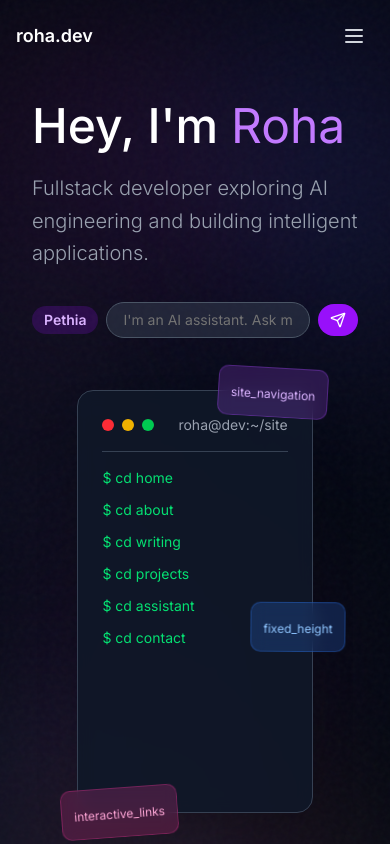
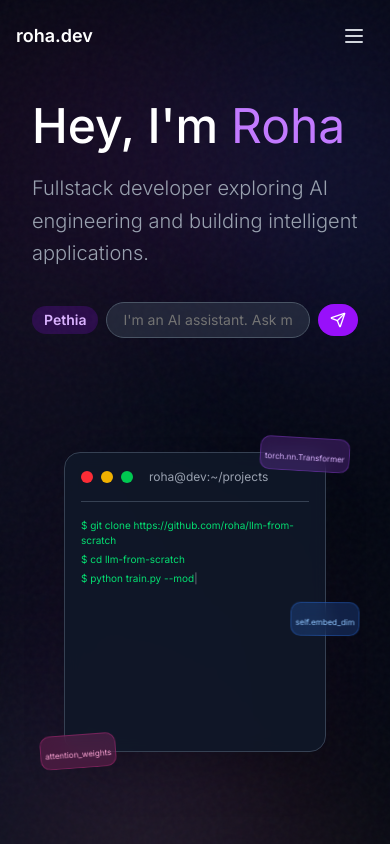
Before and after one commit to row-huh/roha.dev-v3, a Next.js app in the folder src/: page / in a window 390 px wide. Shown: the top 844 px of the page. Built offline with nearby package versions, Linux system fonts and the light colour scheme.

Commit message:
fixed terminal responsiveness

```diff
--- a/src/components/terminal-animation.tsx
+++ b/src/components/terminal-animation.tsx
@@ -1,76 +1,134 @@
 "use client"
 
-import { motion } from "framer-motion"
-import Link from "next/link"
+import { useState, useEffect } from "react"
+import { motion, AnimatePresence } from "framer-motion"
 
-export default function InteractiveDirectory() {
-  const pages = [
-    { name: "Home", href: "/" },
-    { name: "About", href: "/about" },
-    { name: "Writing", href: "/writing" },
-    { name: "Projects", href: "/projects" },
-    { name: "Assistant", href: "/assistant" },
-    { name: "Contact", href: "/contact" },
+export default function TerminalAnimation() {
+  const [currentLine, setCurrentLine] = useState(0)
+  const [currentChar, setCurrentChar] = useState(0)
+  const [displayedText, setDisplayedText] = useState<string[]>([])
+
+  const codeLines = [
+    "$ git clone https://github.com/roha/llm-from-scratch",
+    "$ cd llm-from-scratch",
+    "$ python train.py --model transformer --layers 12",
+    "Loading dataset... ✓",
+    "Initializing model with 117M parameters...",
+    "Training epoch 1/100...",
+    "Loss: 4.2847 → 3.9234 → 3.6891",
+    "Attention patterns emerging...",
+    "$ python generate.py --prompt 'The future of AI'",
+    "Generating: The future of AI is bright and full of...",
   ]
 
+  useEffect(() => {
+    if (currentLine < codeLines.length) {
+      const line = codeLines[currentLine]
+      if (currentChar < line.length) {
+        const timer = setTimeout(() => {
+          setDisplayedText((prev) => {
+            const newText = [...prev]
+            if (!newText[currentLine]) newText[currentLine] = ""
+            newText[currentLine] = line.slice(0, currentChar + 1)
+            return newText
+          })
+          setCurrentChar(currentChar + 1)
+        }, 50)
+        return () => clearTimeout(timer)
+      } else {
+        const timer = setTimeout(() => {
+          setCurrentLine(currentLine + 1)
+          setCurrentChar(0)
+        }, 1000)
+        return () => clearTimeout(timer)
+      }
+    } else {
+      const timer = setTimeout(() => {
+        setCurrentLine(0)
+        setCurrentChar(0)
+        setDisplayedText([])
+      }, 3000)
+      return () => clearTimeout(timer)
+    }
+  }, [currentLine, currentChar, codeLines])
+
   return (
-    <div className="relative">
+    <div className="relative w-full flex justify-center px-4">
       {/* Terminal Window */}
       <motion.div
         initial={{ opacity: 0 }}
         animate={{ opacity: 1 }}
         transition={{ duration: 0.8 }}
-        className="bg-gray-900/90 backdrop-blur-sm border border-gray-700 rounded-2xl p-6 shadow-2xl w-full"
+        className="bg-gray-900/90 backdrop-blur-sm border border-gray-700 rounded-2xl p-4 sm:p-6 shadow-2xl
+                   w-full max-w-3xl h-[300px] sm:h-96 overflow-hidden"
       >
         {/* Terminal Header */}
         <div className="flex items-center gap-2 mb-4 pb-4 border-b border-gray-700">
           <div className="w-3 h-3 bg-red-500 rounded-full" />
           <div className="w-3 h-3 bg-yellow-500 rounded-full" />
           <div className="w-3 h-3 bg-green-500 rounded-full" />
-          <span className="ml-4 text-gray-400 text-sm font-mono">
-            roha@dev:~/site
-          </span>
+          <span className="ml-2 sm:ml-4 text-gray-400 text-xs sm:text-sm font-mono">roha@dev:~/projects</span>
         </div>
 
-        {/* Fixed-size directory content */}
-        <div className="font-mono text-sm h-80 flex flex-col gap-3 overflow-hidden">
-          {pages.map((page, idx) => (
-            <motion.div
-              key={idx}
-              whileHover={{ x: 8, color: "#60a5fa" }}
-              transition={{ type: "spring", stiffness: 300 }}
-            >
-              <Link href={page.href} className="text-green-400 hover:text-blue-400">
-                {`$ cd ${page.name.toLowerCase()}`}
-              </Link>
-            </motion.div>
-          ))}
+        {/* Terminal Content */}
+        <div className="font-mono text-[10px] sm:text-xs md:text-sm space-y-1 sm:space-y-2 h-full overflow-hidden">
+          <AnimatePresence>
+            {displayedText.map((line, index) => (
+              <motion.div
+                key={index}
+                initial={{ opacity: 0 }}
+                animate={{ opacity: 1 }}
+                className={
+                  line.startsWith("$")
+                    ? "text-green-400"
+                    : line.includes("✓")
+                    ? "text-green-300"
+                    : line.includes("Loss:")
+                    ? "text-blue-300"
+                    : line.includes("Generating:")
+                    ? "text-purple-300"
+                    : "text-gray-300"
+                }
+              >
+                {line}
+                {index === currentLine && (
+                  <motion.span
+                    animate={{ opacity: [1, 0] }}
+                    transition={{ duration: 0.8, repeat: Number.POSITIVE_INFINITY }}
+                    className="text-white"
+                  >
+                    |
+                  </motion.span>
+                )}
+              </motion.div>
+            ))}
+          </AnimatePresence>
         </div>
       </motion.div>
 
       {/* Floating Code Elements */}
       <motion.div
-        className="absolute -top-4 -right-4 bg-purple-500/20 backdrop-blur-sm border border-purple-500/30 rounded-lg p-3"
+        className="absolute -top-2 -right-2 sm:-top-4 sm:-right-4 bg-purple-500/20 backdrop-blur-sm border border-purple-500/30 rounded-lg p-1 sm:p-2"
         animate={{ y: [0, -10, 0], rotate: [0, 5, 0] }}
-        transition={{ duration: 4, repeat: Infinity, ease: "easeInOut" }}
+        transition={{ duration: 4, repeat: Number.POSITIVE_INFINITY, ease: "easeInOut" }}
       >
-        <span className="text-purple-300 font-mono text-xs">site_navigation</span>
+        <span className="text-purple-300 font-mono text-[8px] sm:text-[10px] md:text-xs">torch.nn.Transformer</span>
       </motion.div>
 
       <motion.div
-        className="absolute -bottom-4 -left-4 bg-pink-500/20 backdrop-blur-sm border border-pink-500/30 rounded-lg p-3"
+        className="absolute -bottom-2 -left-2 sm:-bottom-4 sm:-left-4 bg-pink-500/20 backdrop-blur-sm border border-pink-500/30 rounded-lg p-1 sm:p-2"
         animate={{ y: [0, 10, 0], rotate: [0, -5, 0] }}
-        transition={{ duration: 5, repeat: Infinity, ease: "easeInOut" }}
+        transition={{ duration: 5, repeat: Number.POSITIVE_INFINITY, ease: "easeInOut" }}
       >
-        <span className="text-pink-300 font-mono text-xs">interactive_links</span>
+        <span className="text-pink-300 font-mono text-[8px] sm:text-[10px] md:text-xs">attention_weights</span>
       </motion.div>
 
       <motion.div
-        className="absolute top-1/2 -right-8 bg-blue-500/20 backdrop-blur-sm border border-blue-500/30 rounded-lg p-3"
+        className="absolute top-1/2 -right-4 sm:-right-8 bg-blue-500/20 backdrop-blur-sm border border-blue-500/30 rounded-lg p-1 sm:p-2"
         animate={{ x: [0, 10, 0], rotate: [0, 3, 0] }}
-        transition={{ duration: 6, repeat: Infinity, ease: "easeInOut" }}
+        transition={{ duration: 6, repeat: Number.POSITIVE_INFINITY, ease: "easeInOut" }}
       >
-        <span className="text-blue-300 font-mono text-xs">fixed_height</span>
+        <span className="text-blue-300 font-mono text-[8px] sm:text-[10px] md:text-xs">self.embed_dim</span>
       </motion.div>
     </div>
   )
```
